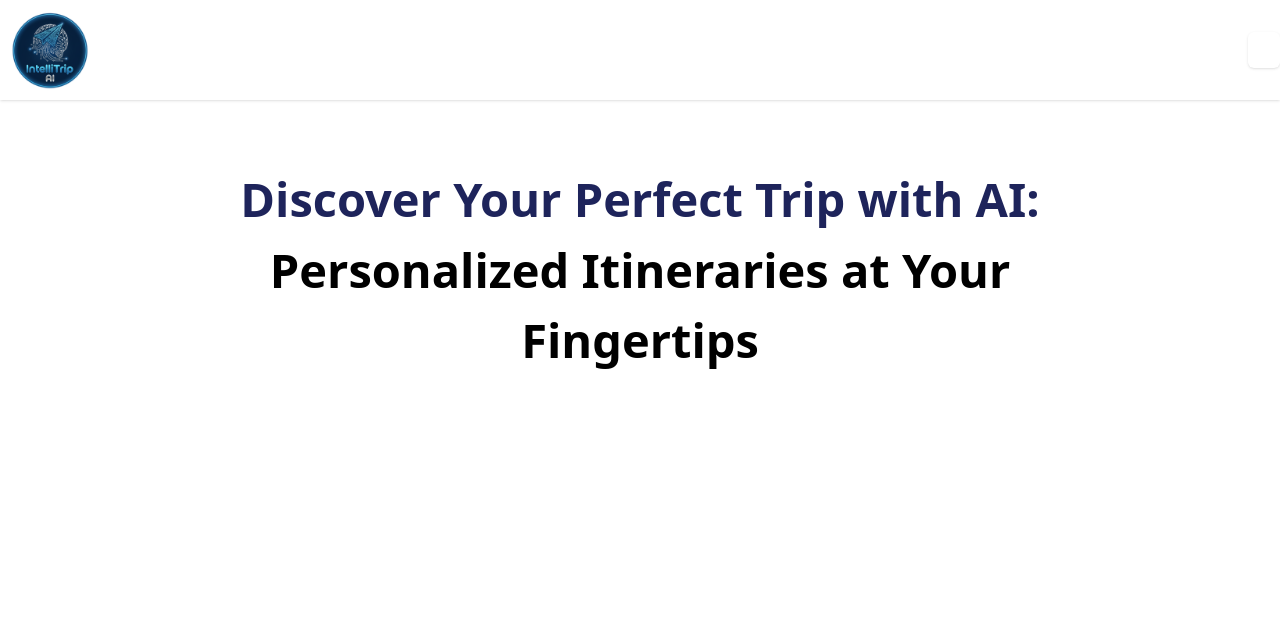
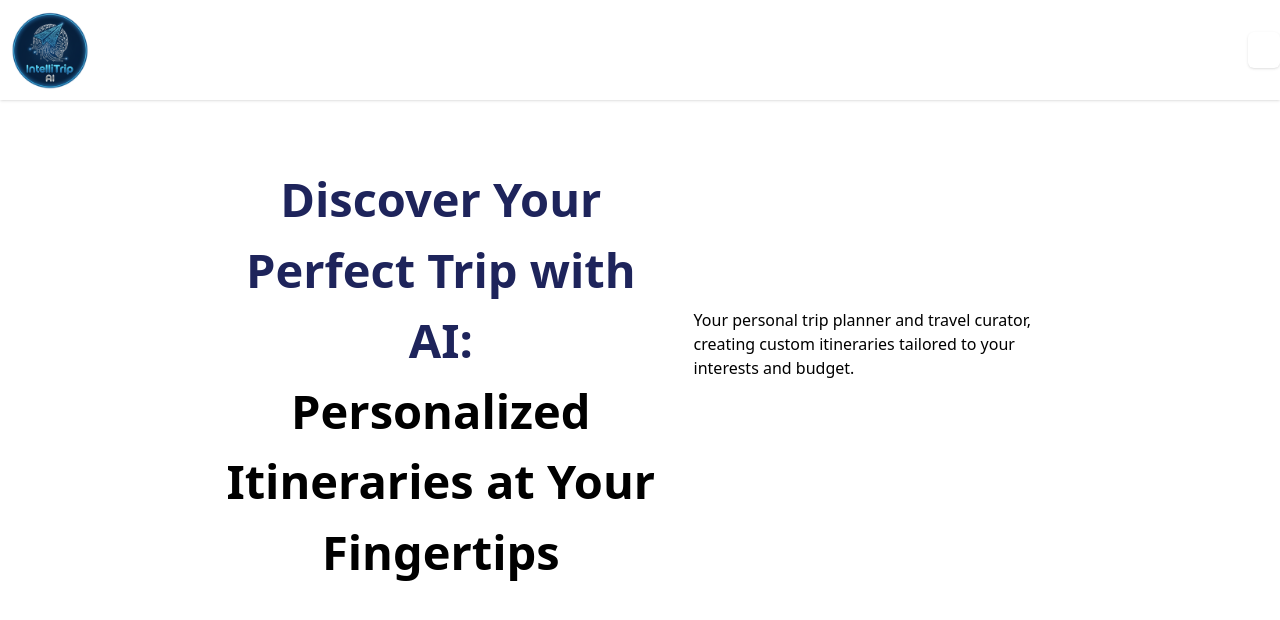
Before and after one commit to Shrilesh-Dhobale/AI-Trip-Planner, a React (Vite) app: page / in a window 1280 px wide. Shown: the top 620 px of the page. Built offline with nearby package versions, Linux system fonts and the light colour scheme.

Commit message:
Paragraph added

```diff
--- a/src/components/custom/Hero.jsx
+++ b/src/components/custom/Hero.jsx
@@ -7,7 +7,8 @@ function Hero() {
         <span className='text-[#1E245B]'>Discover Your Perfect Trip with AI:</span><br />
         Personalized Itineraries at Your Fingertips
       </h1>
-
+      <p>Your personal trip planner and travel curator, creating custom itineraries tailored
+        to your interests and budget.</p>
     </div>
   )
 }
```
